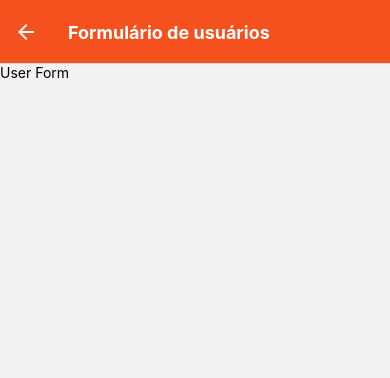
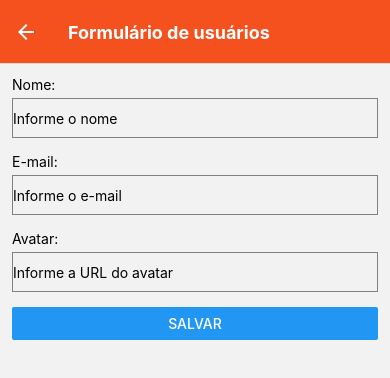
Before and after one commit to wallaceneto/RN-local-crud, a React Native app: screen /UserForm in a window 390 px wide. Shown: the top 378 px of the page. Built offline with nearby package versions, Linux system fonts and the light colour scheme.

Commit message:
feat: creating userForm screen

```diff
--- a/src/views/UserForm.tsx
+++ b/src/views/UserForm.tsx
@@ -1,6 +1,51 @@
-import React from 'react';
-import {Text} from 'react-native';
+import React, {useState} from 'react';
+import {Button, StyleSheet, Text, TextInput, View} from 'react-native';
 
-export default function UserForm() {
-  return <Text>User Form</Text>;
+export default function UserForm(props: any) {
+  const [user, setUser] = useState(
+    props.route.params ? props.route.params : {},
+  );
+
+  return (
+    <View style={styles.form}>
+      <Text>Nome:</Text>
+      <TextInput
+        style={styles.input}
+        value={user.name}
+        placeholder="Informe o nome"
+        onChangeText={name => setUser({...user, name})}
+      />
+
+      <Text>E-mail:</Text>
+      <TextInput
+        style={styles.input}
+        value={user.email}
+        placeholder="Informe o e-mail"
+        onChangeText={email => setUser({...user, email})}
+      />
+
+      <Text>Avatar:</Text>
+      <TextInput
+        style={styles.input}
+        value={user.avatarUrl}
+        placeholder="Informe a URL do avatar"
+        onChangeText={avatarUrl => setUser({...user, avatarUrl})}
+      />
+
+      <Button title="Salvar" onPress={() => props.navigation.goBack()} />
+    </View>
+  );
 }
+
+const styles = StyleSheet.create({
+  form: {
+    padding: 12,
+  },
+  input: {
+    height: 40,
+    borderColor: 'grey',
+    borderWidth: 1,
+    marginBottom: 15,
+    marginTop: 5,
+  },
+});
--- a/src/views/UserList.tsx
+++ b/src/views/UserList.tsx
@@ -24,14 +24,16 @@ export default function UserList(props: any) {
     return (
       <ListItem bottomDivider>
         <Avatar source={{uri: item.avatarUrl}} />
+
         <ListItem.Content>
           <ListItem.Title>{item.name}</ListItem.Title>
           <ListItem.Subtitle>{item.email}</ListItem.Subtitle>
         </ListItem.Content>
+
         <Button
           type="clear"
           icon={<Icon name="edit" size={25} color="orange" />}
-          onPress={() => props.navigation.navigate('UserForm')}
+          onPress={() => props.navigation.navigate('UserForm', item)}
         />
         <Button
           type="clear"
```
Also changed, not shown: src/data/users.ts (renamed from src/data/users.tsx), src/types/userType.ts (renamed from src/types/userType.tsx).
